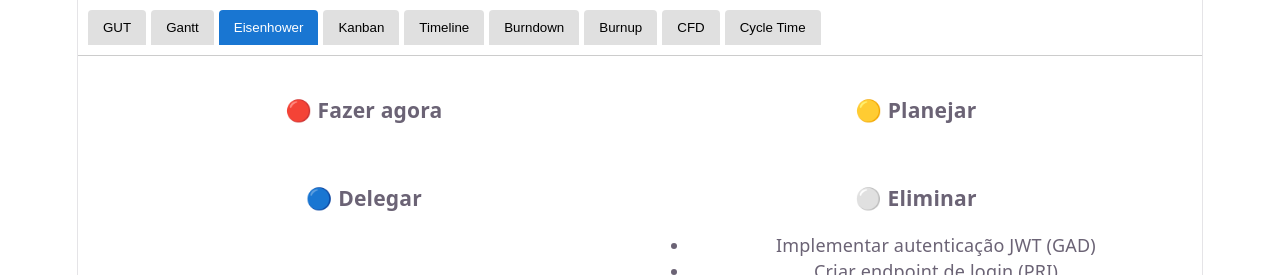
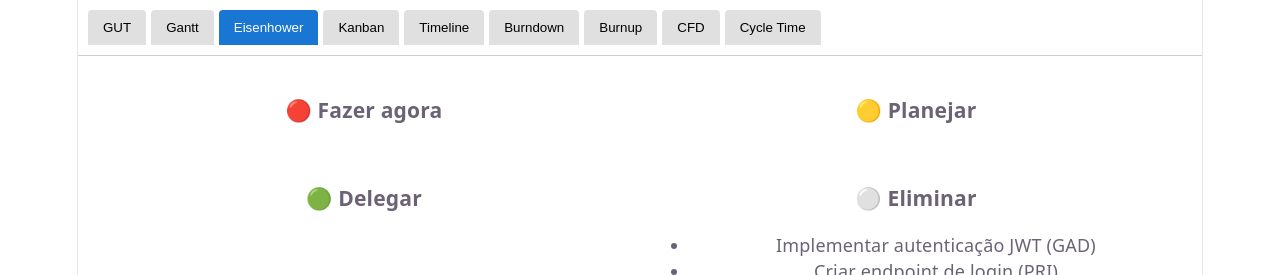
Before and after one commit to gadelhati/tasks, a React (Vite) app: page / in a window 1280 px wide. Both pictures are taken after a click on the button "Eisenhower". Shown: the top 275 px of the page. Built offline with nearby package versions, Linux system fonts and the light colour scheme.

Commit message:
style: improve colors

```diff
--- a/src/container/tasksEisenhower.tsx
+++ b/src/container/tasksEisenhower.tsx
@@ -76,7 +76,7 @@ export const TasksEisenhower = () => {
             </div>
 
             <div>
-                <h3>🔵 Delegar</h3>
+                <h3>🟢 Delegar</h3>
                 {renderList(quadrants.DELEGATE)}
             </div>
 
```
